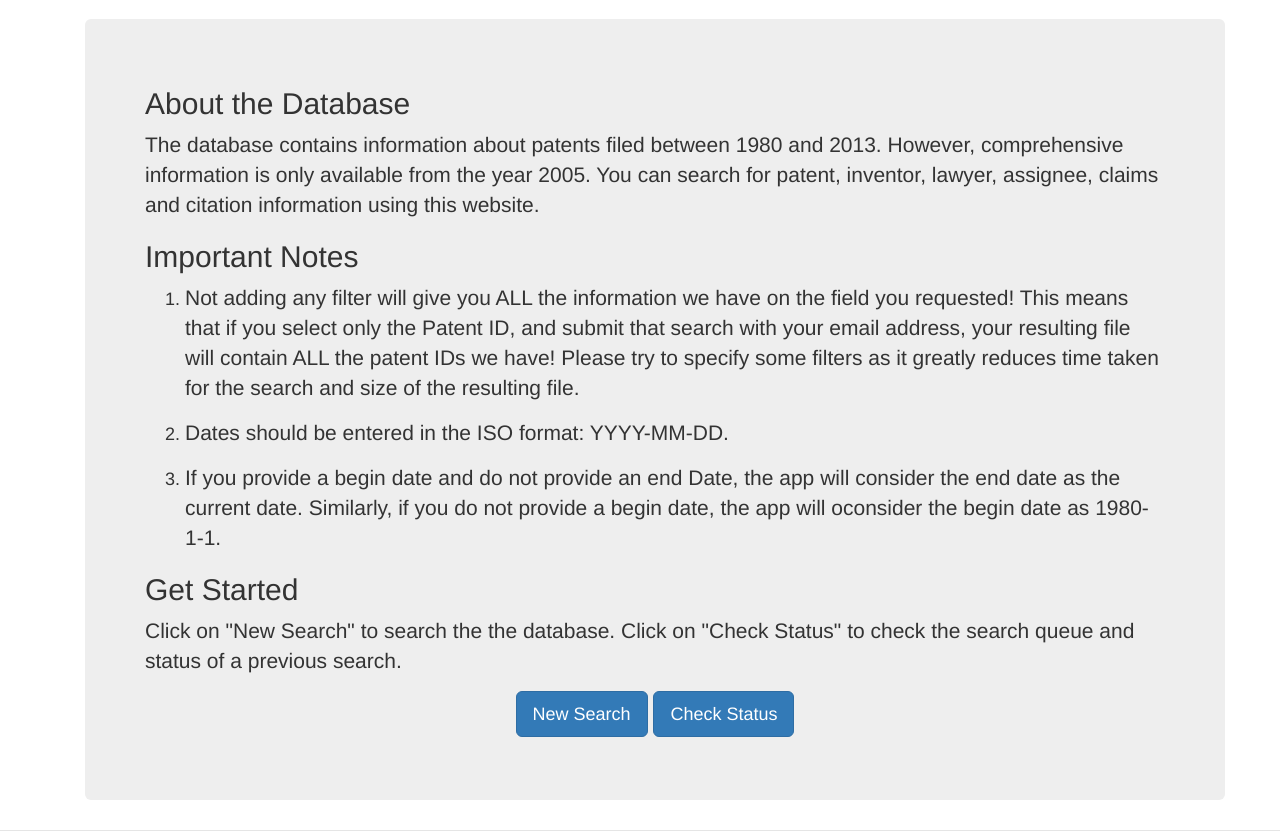
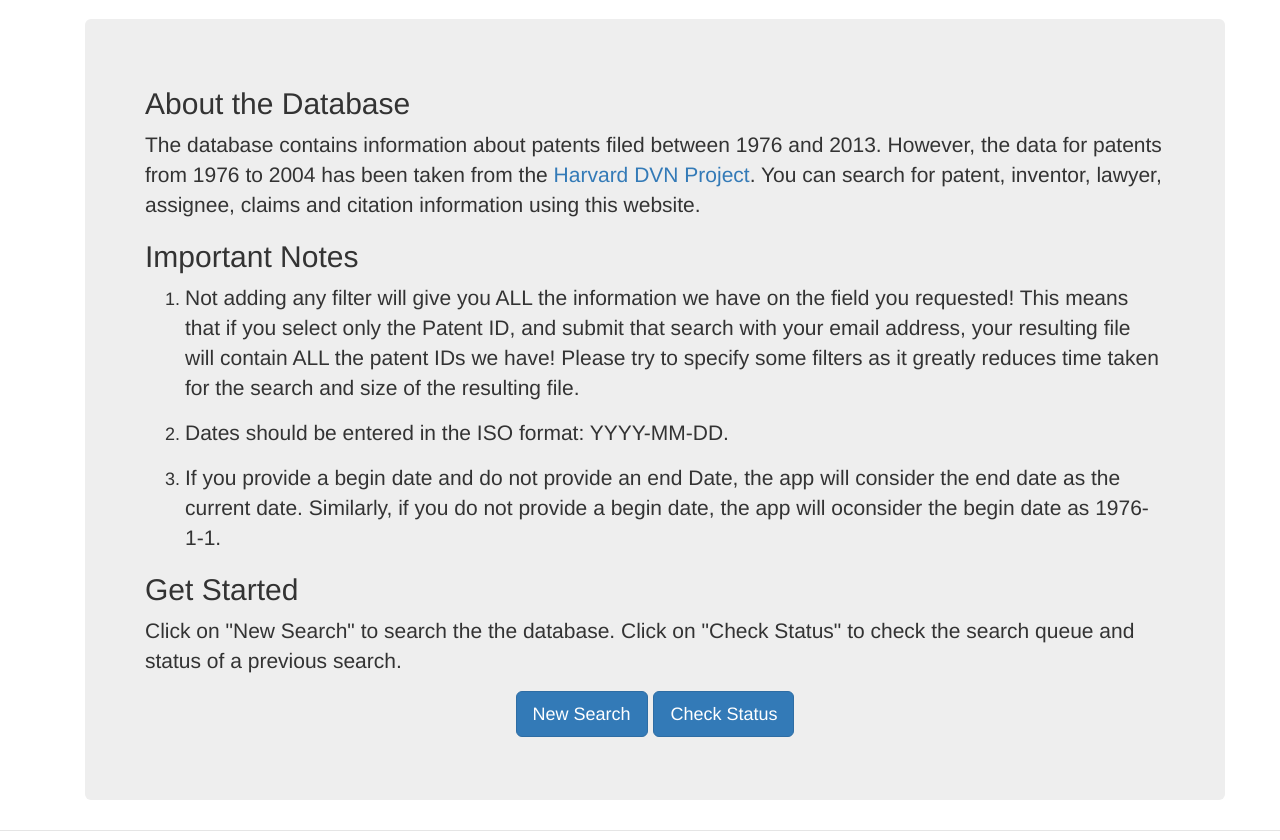
Before and after one commit to gtfierro/walkthedinosaur, a Django app: page /batchsql/ in a window 1280 px wide. Shown: the part 51-891 px from the top of the page. Run offline with Django 3.2, Linux system fonts and the light colour scheme; parts of the project's set-up code (start-up, migrations or seed data) failed here and were passed over; some libraries are stand-ins or nearby versions.

Commit message:
Changed earliest date of patent records to 1976

```diff
--- a/batchsql/models.py
+++ b/batchsql/models.py
@@ -263,7 +263,7 @@ class TestQuery(models.Model):
                 self.filterTables.append(table)
                 return res
             elif self.haveDate[typeWanted]['to']:
-                fromDateString = '1980-1-1'
+                fromDateString = '1976-1-1'
                 toDateString = self.haveDate[typeWanted]['to']
                 res = "("+table+"."+column+" BETWEEN '"+fromDateString+"' AND '"+toDateString+"')"
                 self.filterTables.append(table)
--- a/batchsql/templates/batchsql/index.html
+++ b/batchsql/templates/batchsql/index.html
@@ -5,12 +5,12 @@
 <!-- Main component for a primary marketing message or call to action -->
 <div class="jumbotron">
   <h2>About the Database</h2>
-  <p>The database contains information about patents filed between 1980 and 2013. However, comprehensive information is only available from the year 2005. You can search for patent, inventor, lawyer, assignee, claims and citation information using this website.</p>
+  <p>The database contains information about patents filed between 1976 and 2013. However, the data for patents from 1976 to 2004 has been taken from the <a href="http://thedata.harvard.edu/dvn/dv/patent">Harvard DVN Project</a>. You can search for patent, inventor, lawyer, assignee, claims and citation information using this website.</p>
   <h2>Important Notes</h2>
   <ol>
     <li><p>Not adding any filter will give you ALL the information we have on the field you requested! This means that if you select only the Patent ID, and submit that search with your email address, your resulting file will contain ALL the patent IDs we have! Please try to specify some filters as it greatly reduces time taken for the search and size of the resulting file.</p></li>
     <li><p>Dates should be entered in the ISO format: YYYY-MM-DD.</p></li>
-    <li><p>If you provide a begin date and do not provide an end Date, the app will consider the end date as the current date. Similarly, if you do not provide a begin date, the app will oconsider the begin date as 1980-1-1.</p></li>
+    <li><p>If you provide a begin date and do not provide an end Date, the app will consider the end date as the current date. Similarly, if you do not provide a begin date, the app will oconsider the begin date as 1976-1-1.</p></li>
    </ol>
   <h2>Get Started</h2>
   <p>Click on "New Search" to search the the database. Click on "Check Status" to check the search queue and status of a previous search.</p>
```
